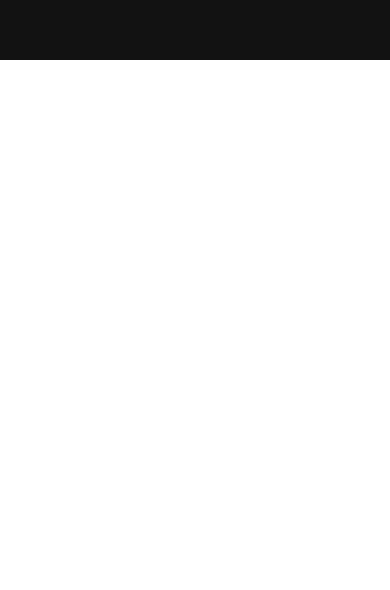
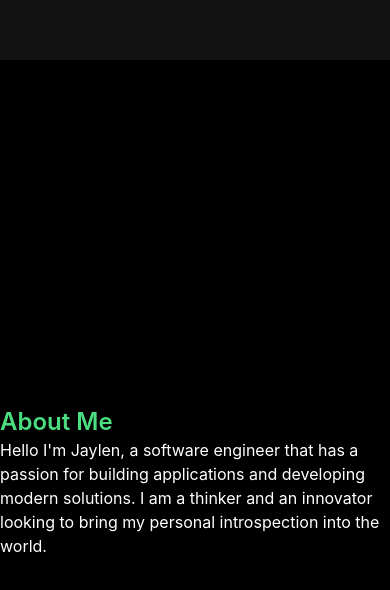
Before and after one commit to JaylenJHarris22/JaylenJHarris22.github.io, a React (Create React App) app: page / in a window 390 px wide. Shown: the part 784-1374 px from the top of the page. Before the commit the page ends 844 px from the top, so only its background shows below. Built offline with nearby package versions, Linux system fonts and the light colour scheme.

Commit message:
added text for about me section

```diff
--- a/src/App.js
+++ b/src/App.js
@@ -2,13 +2,14 @@ import logo from './logo.svg';
 import './App.css';
 import Navbar from "./Components/Navbar";
 import HeroSection from "./Components/Hero-Section";
+import AboutMeSection from "./Components/About-Me-Section";
 
 function App() {
   return (
-    <div className="App">
+    <div>
       <Navbar/>
       <section><HeroSection/></section>
-      <section></section>
+      <section><AboutMeSection/></section>
       <section></section>
     </div>
   );
--- a/src/Components/About-Me-Section.js
+++ b/src/Components/About-Me-Section.js
@@ -1,3 +1,11 @@
 export default function AboutMeSection (){
-
+return(
+    <div className='w-full bg-black min-h-screen text-white grid grid-cols-1 md:grid-cols-5'>
+        <div className='col-span-2'></div>
+        <div className='col-span-3 flex flex-col content-center text-gre'>
+            <h3 className='text-green-400 text-2xl font-semibold'>About Me</h3>
+            <p>Hello I'm Jaylen, a software engineer that has a passion for building applications and developing modern solutions. I am a thinker and an innovator looking to bring my personal introspection into the world.</p>
+        </div>
+    </div>
+)
 }
--- a/tailwind.config.js
+++ b/tailwind.config.js
@@ -1,7 +1,7 @@
 /** @type {import('tailwindcss').Config} */
 module.exports = {
   content: [
-    "./src/**/*.{js,jsx,ts,tsx}", "./public/index.html"
+    "./src/**/*.{js,jsx,ts,tsx}", "./public/index.html", "./build/static/css/**"
   ],
   theme: {
     fontFamily: {
```
Also changed, not shown: 1 other file (tests, documents, lock files or other folders).
